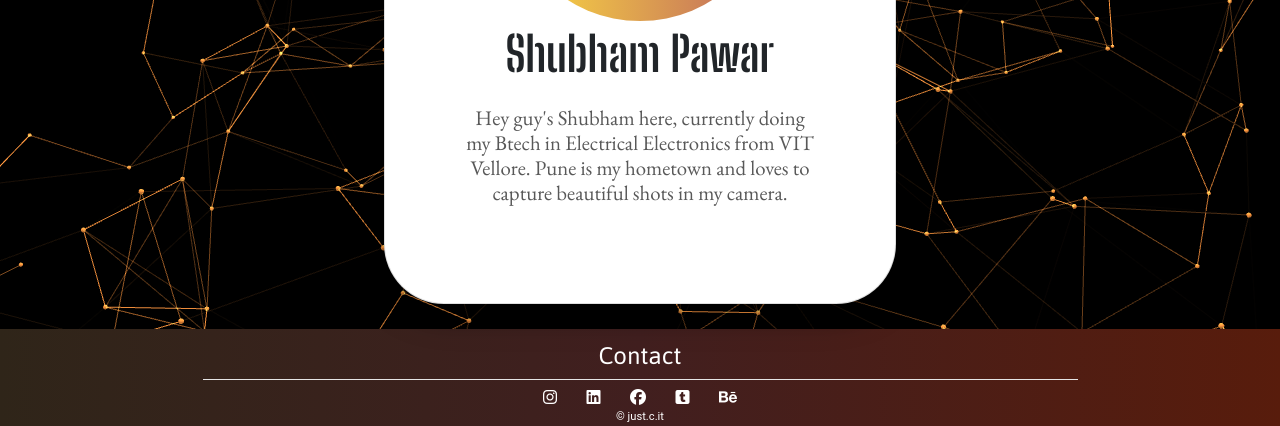
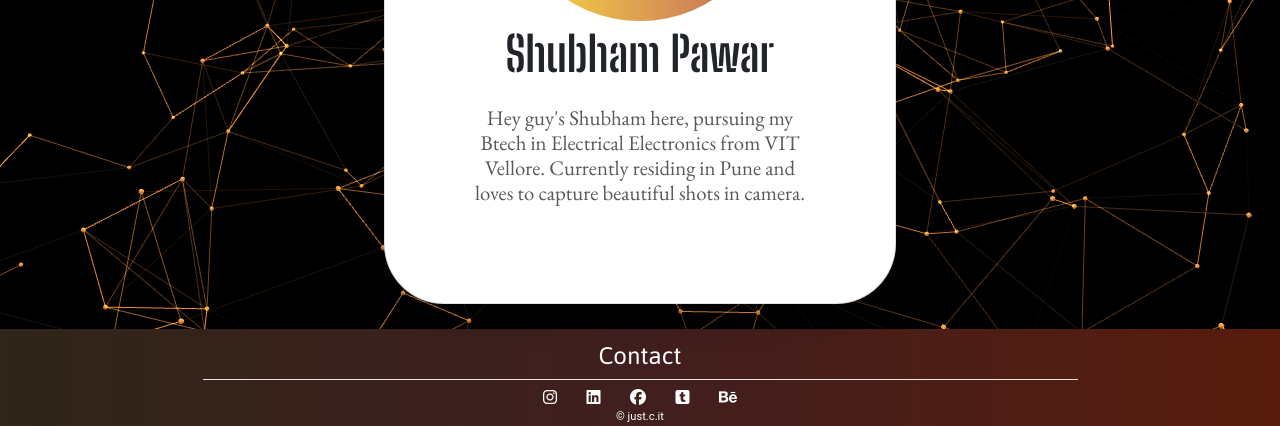
Before and after one commit to Shubham51dot/just.c.it-3.0, a plain HTML site: page index.html in a window 1280 px wide. Shown: the part 3124-3550 px from the top of the page. Drawn offline with nearby package versions, Linux system fonts and the light colour scheme; no server answers; animation ran at ten frames a second; a web font is replaced by a local one.

Commit message:
last sentecte updated

```diff
--- a/index.html
+++ b/index.html
@@ -230,7 +230,7 @@
           <div class="info">
               <h1 class="title">Shubham Pawar</h1>
               <!-- <h3 class="profession">Lorem Ipsum is simply dummy text of the printing and typesetting industry.Lorem Ipsum has been the industry's</h3> -->
-              <h3 class="description">Hey guy's Shubham here, currently doing my Btech in Electrical Electronics from VIT Vellore. Pune is my hometown and loves to capture beautiful shots in my camera.</h3>
+              <h3 class="description">Hey guy's Shubham here, pursuing my Btech in Electrical Electronics from VIT Vellore. Currently residing in Pune and loves to capture beautiful shots in camera.</h3>
           </div>
       </div>
   </div>
```
